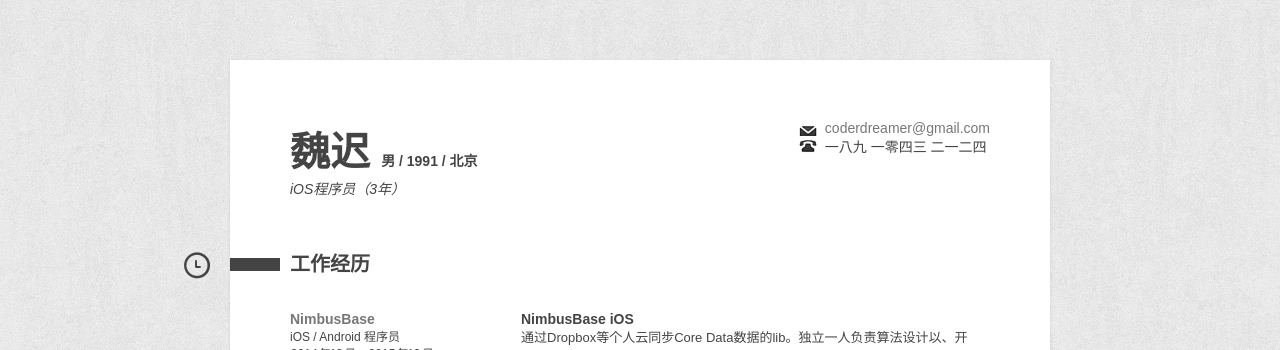
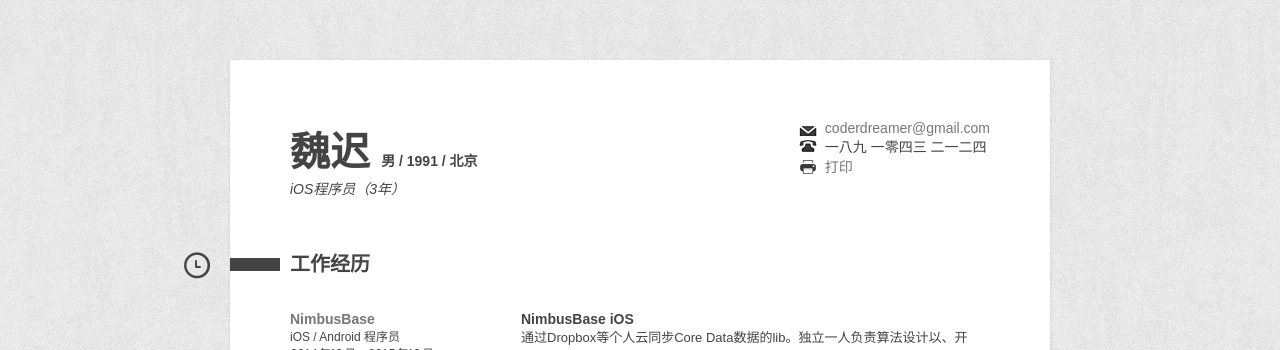
Before and after one commit to coppercash/coppercash.github.io, a Jekyll site: the page built from articles/resume/resume_cn.md, in a window 1280 px wide. Shown: the top 350 px of the page. Built offline with Jekyll 4.4.1, drawn with Linux system fonts in a browser that asks for light colours.

Commit message:
Add print

```diff
--- a/_layouts/resume.html
+++ b/_layouts/resume.html
@@ -73,6 +73,9 @@
     article > h2:nth-of-type(1) + ul > li:nth-of-type(2) {    /* Phone */
         background-image: url(/media/resources/articles/resume/img/icn-tel.gif);
     }
+    article > h2:nth-of-type(1) + ul > li:nth-of-type(3) {    /* Phone */
+        background-image: url(/media/resources/articles/resume/img/icn-printer.png);
+    }
 
     article > h2 {
         clear: both;
--- a/articles/resume/resume_cn.md
+++ b/articles/resume/resume_cn.md
@@ -7,6 +7,7 @@ layout: resume
 
 + [coderdreamer@gmail.com](mailto:coderdreamer@gmail.com)
 + 一八九 一零四三 二一二四
++ [打印](javascript:window.print())
 
 
 ## 工作经历
```
Also changed, not shown: media/resources/articles/resume/img/icn-printer.png (added).
